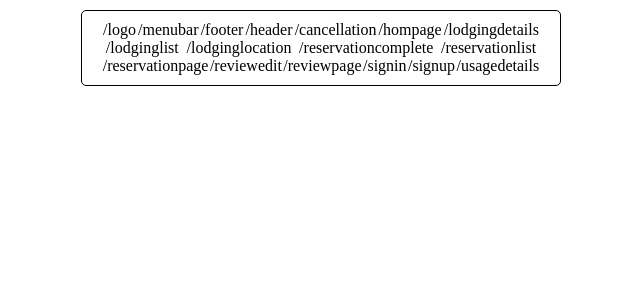
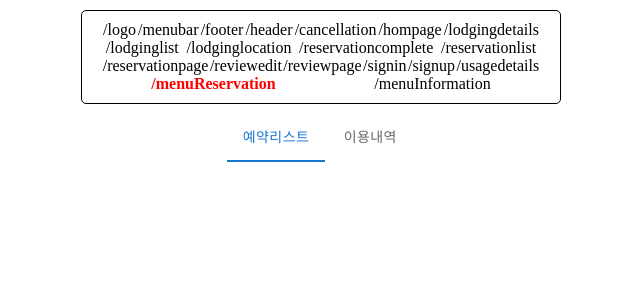
Before and after one commit to devgiants75/project-wabangb, a React (Create React App) app: page /menuReservation in a window 1280 px wide. Shown: the top 300 px of the page, without its empty margins (319-959 px from the left). Built offline with nearby package versions, Linux system fonts and the light colour scheme; a web font is replaced by a local one.

Commit message:
20240630 footer menubar acs

```diff
--- a/package.json
+++ b/package.json
@@ -5,6 +5,7 @@
   "dependencies": {
     "@emotion/react": "^11.11.4",
     "@emotion/styled": "^11.11.5",
+    "@mui/material": "^5.15.21",
     "@testing-library/jest-dom": "^5.17.0",
     "@testing-library/react": "^13.4.0",
     "@testing-library/user-event": "^13.5.0",
--- a/src/App.tsx
+++ b/src/App.tsx
@@ -15,9 +15,11 @@ import SignIn from "./views/SignIn";
 import SignUp from "./views/SignUp";
 import UsageDetails from "./views/UsageDetails";
 import Footer from "./components/Footer";
-import MenuBar from "./components/MenuBar";
 import Logo from "./components/Logo";
 import Header from "./components/Header";
+import MenuBarReservation from "./components/MenuBarReservation";
+import MenuBarInformation from "./components/MenuBarInformation";
+
 import NavigationBar from "./components/NavigationBar";
 
 export default function App() {
@@ -26,9 +28,10 @@ export default function App() {
       <NavigationBar />
       <Routes>
         <Route path="/logo" element={<Logo />} />
-        <Route path="/menubar" element={<MenuBar />} />
         <Route path="/footer" element={<Footer />} />
         <Route path="/header" element={<Header />} />
+        <Route path="/menuReservation" element={<MenuBarReservation />} />
+        <Route path="/menuInformation" element={<MenuBarInformation />} />
 
 
         <Route path="/cancellation" element={<Cancellation />} />
--- a/src/components/MenuBar.tsx
+++ /dev/null
@@ -1,7 +0,0 @@
-import React from 'react'
-
-export default function MenuBar() {
-  return (
-    <div>MenuBar</div>
-  )
-}
--- /dev/null
+++ b/src/components/MenuBarInformation.tsx
@@ -0,0 +1,41 @@
+import * as React from 'react'
+import Box from '@mui/material/Box';
+import Tabs from '@mui/material/Tabs';
+import Tab from '@mui/material/Tab';
+import { useNavigate } from 'react-router-dom';
+
+export default function MenuBar() {
+  // 메뉴 상태 관리
+  const [value, setValue] = React.useState(0);
+
+  // 메뉴 선택에 따라 바뀌는 핸들러 함수
+  const handleChange = (e: React.SyntheticEvent, newValue: number) => {
+    setValue(newValue);
+  };
+
+  // 페이지 이동 네비게이트 정의
+  const navigate = useNavigate();
+
+  const goLodgingDetails = () => {
+    navigate('/lodgingdetails');
+  };
+
+  const goLodingLocation = () => {
+    navigate('/lodginglocation');
+  };
+
+  return (
+    <Box sx={{ width: '100%', bgcolor: 'background.paper' }}>
+      <Tabs value={value} onChange={handleChange} centered>
+        <Tab
+          label='상세 정보'
+          onClick={goLodgingDetails}
+        />
+        <Tab
+          label='숙소 위치'
+          onClick={goLodingLocation}
+        />
+      </Tabs>
+    </Box>
+  )
+}
--- /dev/null
+++ b/src/components/MenuBarReservation.tsx
@@ -0,0 +1,41 @@
+import * as React from 'react'
+import Box from '@mui/material/Box';
+import Tabs from '@mui/material/Tabs';
+import Tab from '@mui/material/Tab';
+import { useNavigate } from 'react-router-dom';
+
+export default function MenuBar() {
+  // 메뉴 상태 관리
+  const [value, setValue] = React.useState(0);
+
+  // 메뉴 선택에 따라 바뀌는 핸들러 함수
+  const handleChange = (e: React.SyntheticEvent, newValue: number) => {
+    setValue(newValue);
+  };
+
+  // 페이지 이동 네비게이트 정의
+  const navigate = useNavigate();
+
+  const goReservationList = () => {
+    navigate('/reservationlist');
+  };
+
+  const goUsageDetails = () => {
+    navigate('/usagedetails');
+  };
+
+  return (
+    <Box sx={{ width: '100%', bgcolor: 'background.paper' }}>
+      <Tabs value={value} onChange={handleChange} centered>
+        <Tab
+          label='예약리스트'
+          onClick={goReservationList}
+        />
+        <Tab
+          label='이용내역'
+          onClick={goUsageDetails}
+        />
+      </Tabs>
+    </Box>
+  )
+}
--- a/src/components/NavigationBar.tsx
+++ b/src/components/NavigationBar.tsx
@@ -5,7 +5,7 @@ export default function NavigationBar() {
 
   // 링크 주소를 배열로 저장
   // : 각 페이지의 경로를 포함
-  const links = ['/logo', '/menubar', '/footer', '/header', '/cancellation', '/hompage', '/lodgingdetails', '/lodginglist', '/lodginglocation', '/reservationcomplete', '/reservationlist', '/reservationpage', '/reviewedit', '/reviewpage', '/signin', '/signup', '/usagedetails'];
+  const links = ['/logo', '/menubar', '/footer', '/header', '/cancellation', '/hompage', '/lodgingdetails', '/lodginglist', '/lodginglocation', '/reservationcomplete', '/reservationlist', '/reservationpage', '/reviewedit', '/reviewpage', '/signin', '/signup', '/usagedetails', '/menuReservation', '/menuInformation'];
 
   return (
     <div style={{
--- a/src/components/styles/footer.css
+++ b/src/components/styles/footer.css
@@ -8,9 +8,12 @@
   display: flex;
   justify-content: space-between;
   align-items: center;
-  line-height: 180px;
+  line-height: 170px;
+  box-sizing: border-box;
+  padding: 0 20px;
 }
 
 p {
   color: #fff;
+  font-size: 20px;
 }
```
Also changed, not shown: 1 other file (tests, documents, lock files or other folders).
